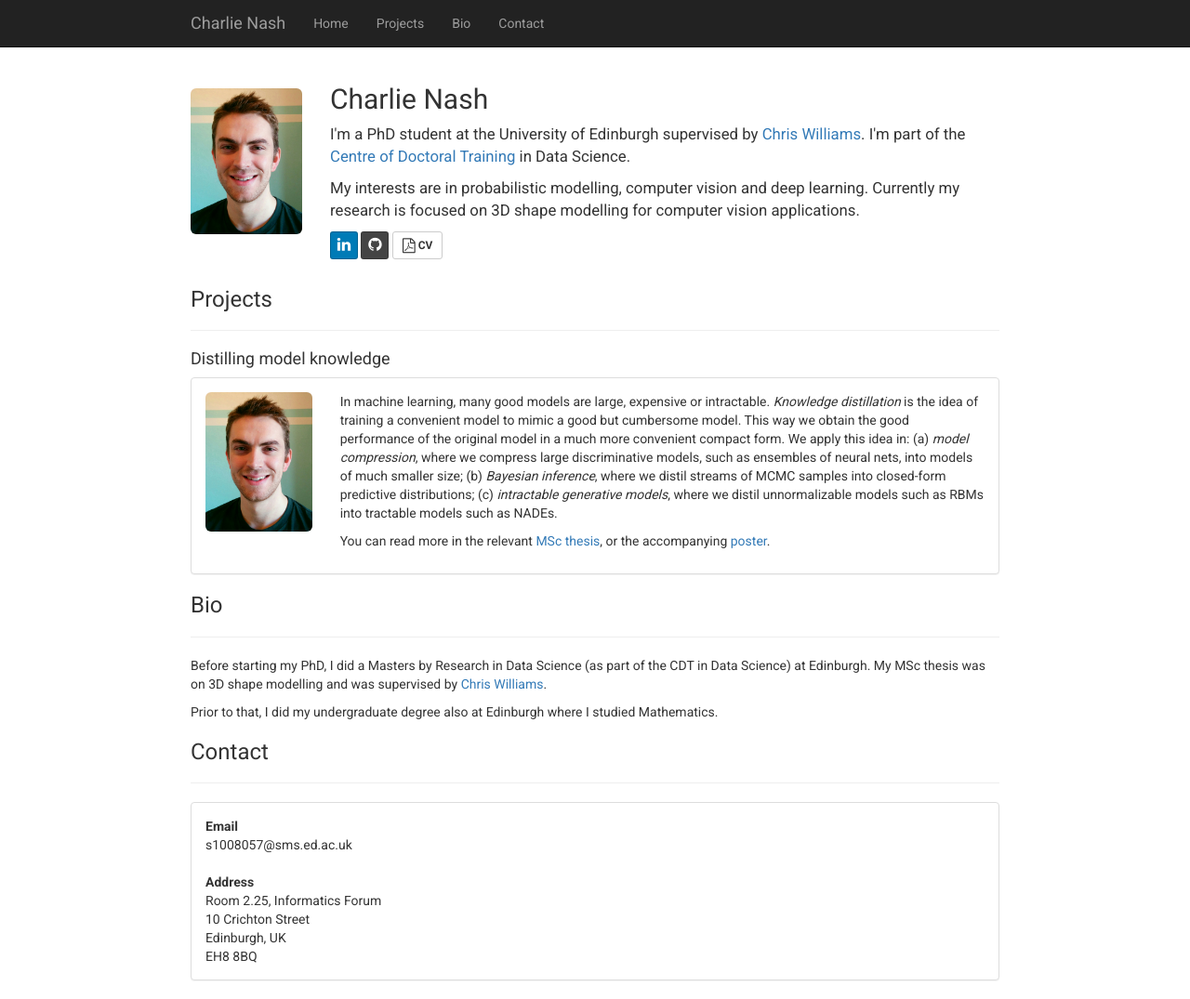
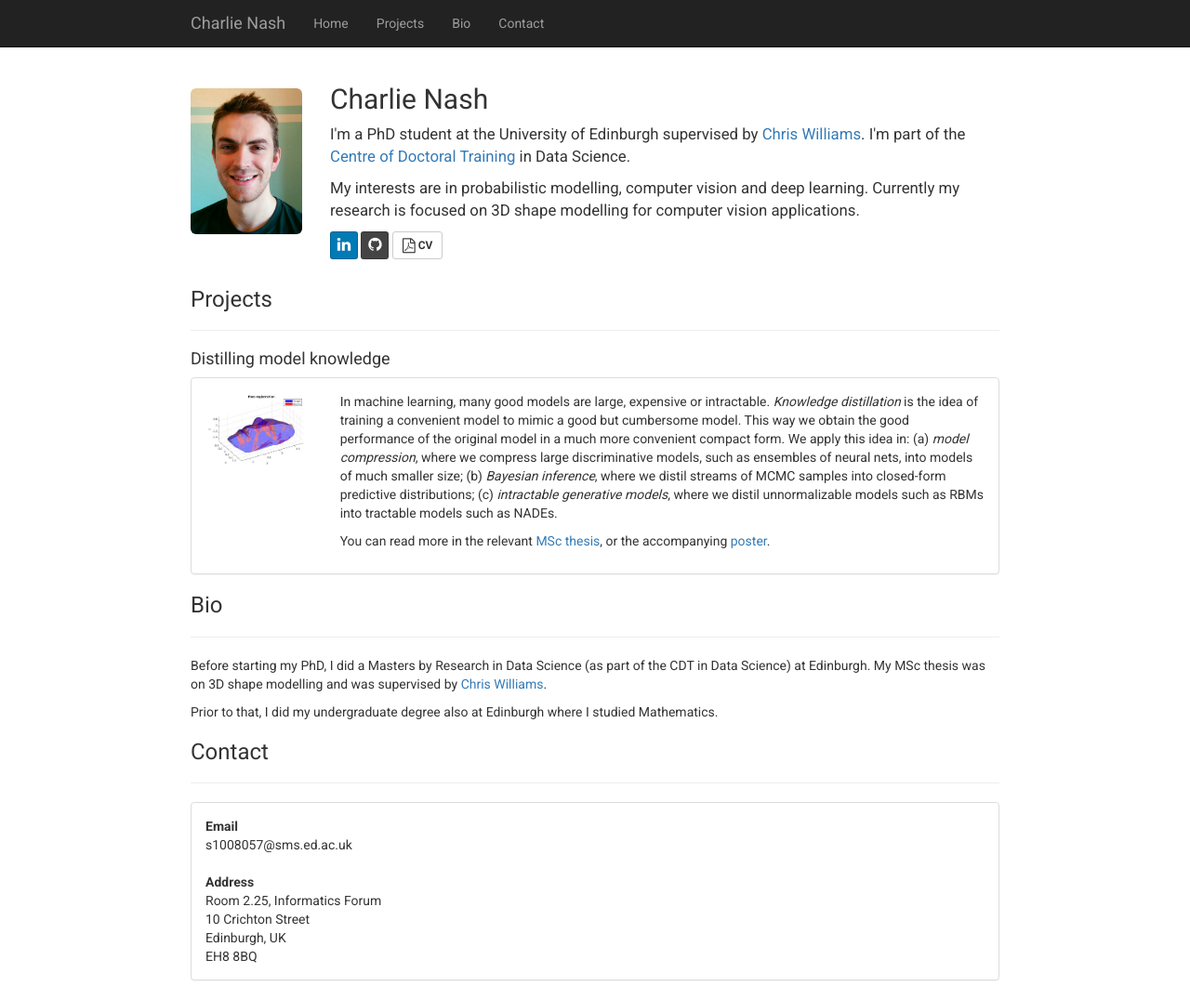
Before and after one commit to charlienash/charlienash.github.io, a Jekyll site: the page index.html, which Jekyll copies as it is, in a window 1280 px wide and 1075 px high. Shown: the whole window at 93% size. Built offline with Jekyll 4.4.1, drawn with Linux system fonts in a browser that asks for light colours; nearby versions of some CDN libraries; library files that are not in the unit come from our copies.

Commit message:
Update index.html

```diff
--- a/index.html
+++ b/index.html
@@ -109,7 +109,7 @@
 			<div class="panel panel-default">
 	  			<div class="panel-body row">
 					<div class="col-xs-2">
-						<img src="assets/img/Charlie_photo.jpg" class="img-responsive img-rounded" alt="Distilling Model Knowledge"/>
+						<img src="assets/img/faceDemo.jpg" class="img-responsive img-rounded" alt="Distilling Model Knowledge"/>
 					</div>
 					<div class="col-xs-10">
 						<p>In machine learning, many good models are large, expensive or intractable. <em>Knowledge distillation</em> is the idea of training a convenient model to mimic a good but cumbersome model. This way we obtain the good performance of the original model in a much more convenient compact form. We apply this idea in: (a) <em>model compression</em>, where we compress large discriminative models, such as ensembles of neural nets, into models of much smaller size; (b) <em>Bayesian inference</em>, where we distil streams of MCMC samples into closed-form predictive distributions; (c) <em>intractable generative models</em>, where we distil unnormalizable models such as RBMs into tractable models such as NADEs.</p>
```
